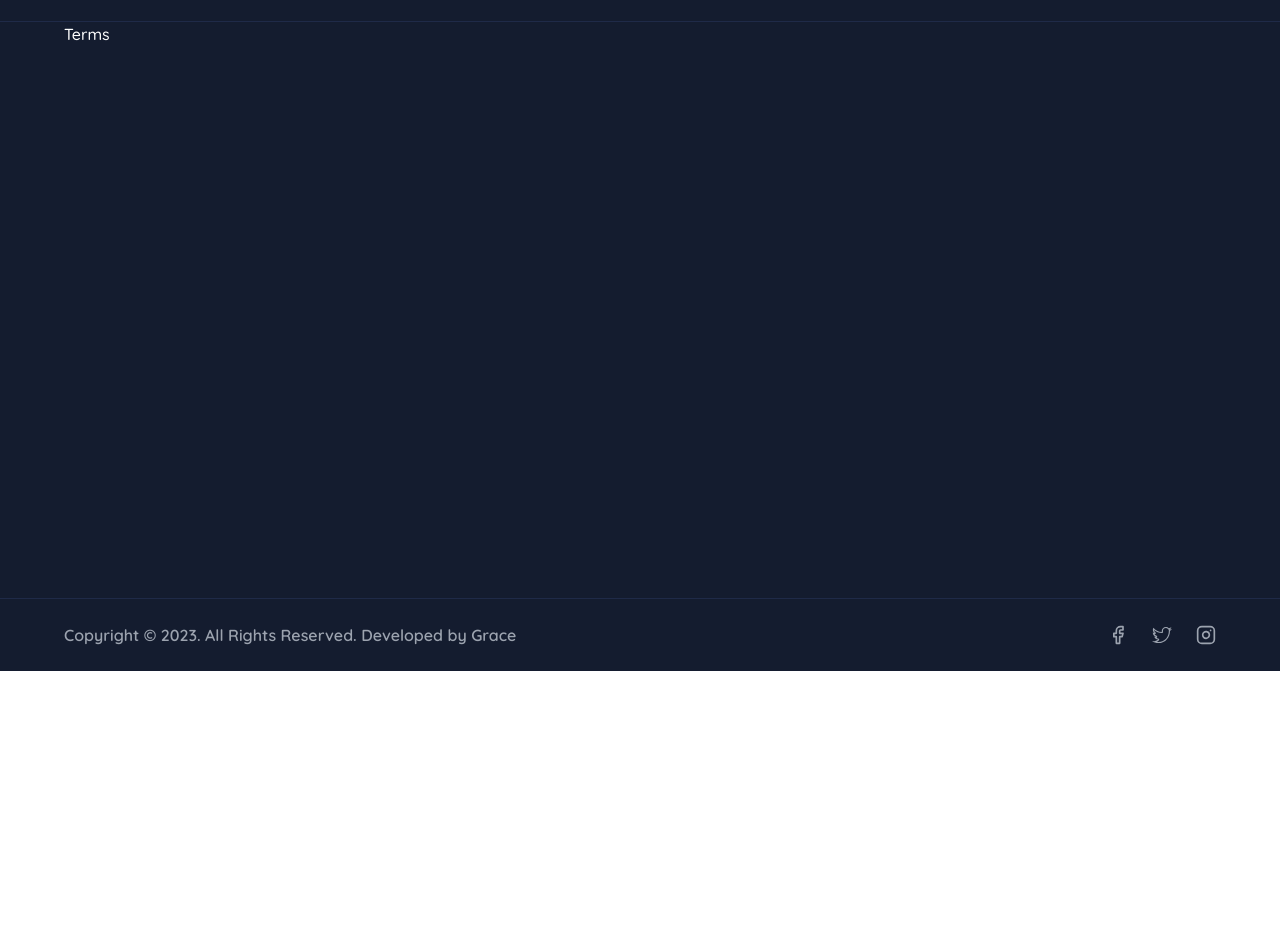
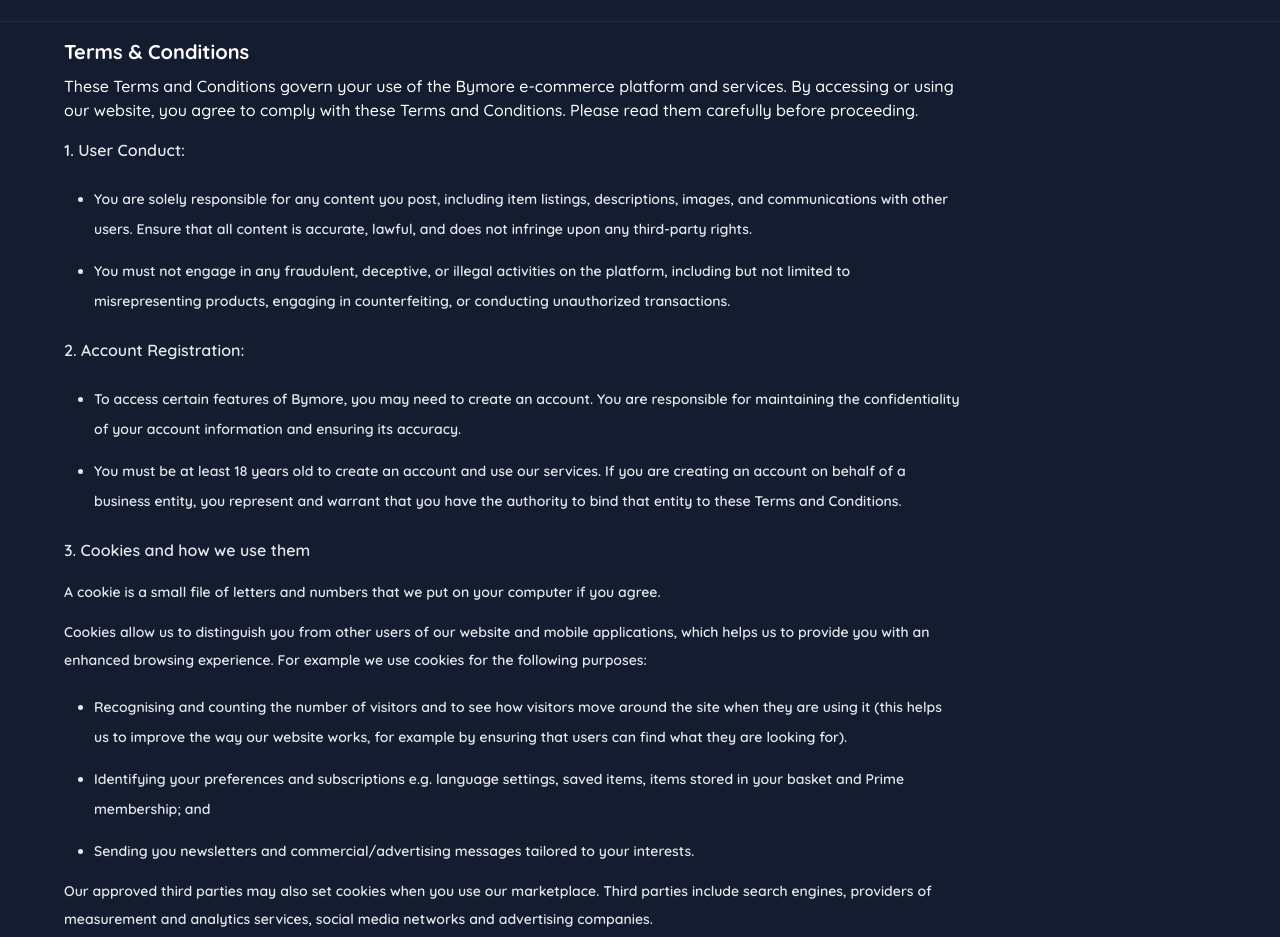
Before and after one commit to gracebir/buymore, a Next.js app: page /term in a window 1280 px wide. Shown: the part 160-1097 px from the top of the page. Before the commit the page ends 831 px from the top, so only its background shows below. Built offline with nearby package versions, Linux system fonts and the light colour scheme.

Commit message:
term and condition page

```diff
--- a/src/pages/term.tsx
+++ b/src/pages/term.tsx
@@ -4,7 +4,147 @@
 function Term() {
   return (
     <Layout>
-      <h1>Terms</h1>
+      <div className='py-4 max-w-4xl'>
+        <div className='flex flex-col gap-2'>
+          <h1 className='text-xl font-bold'>Terms & Conditions</h1>
+          <span>
+            These Terms and Conditions govern your use of the Bymore e-commerce platform and services.
+            By accessing or using our website, you agree to comply with these Terms and Conditions.
+            Please read them carefully before proceeding.
+          </span>
+        </div>
+        <div className="markdown">
+          <h2>1. User Conduct:</h2>
+          <ul>
+            <li>You are solely responsible for any content you post, including item listings, descriptions, images, and communications with other users. Ensure that all content is accurate, lawful, and does not infringe upon any third-party rights.</li>
+
+            <li>You must not engage in any fraudulent, deceptive, or illegal activities on the platform, including but not limited to misrepresenting products, engaging in counterfeiting, or conducting unauthorized transactions.</li>
+          </ul>
+
+          <h2>2. Account Registration:</h2>
+
+          <ul>
+            <li>
+              To access certain features of Bymore, you may need to create an account. You are responsible for maintaining the confidentiality of your account information and ensuring its accuracy.
+            </li>
+
+            <li>
+              You must be at least 18 years old to create an account and use our services. If you are creating an account on behalf of a business entity, you represent and warrant that you have the authority to bind that entity to these Terms and Conditions.
+            </li>
+          </ul>
+
+          <h2>3. Cookies and how we use them</h2>
+
+          <p>
+            A cookie is a small file of letters and numbers that we put on your
+            computer if you agree.
+          </p>
+
+          <p>
+            Cookies allow us to distinguish you from other users of our website
+            and mobile applications, which helps us to provide you with an
+            enhanced browsing experience. For example we use cookies for the
+            following purposes:
+          </p>
+
+          <ul>
+            <li>
+              Recognising and counting the number of visitors and to see how
+              visitors move around the site when they are using it (this helps
+              us to improve the way our website works, for example by ensuring
+              that users can find what they are looking for).
+            </li>
+
+            <li>
+              Identifying your preferences and subscriptions e.g. language
+              settings, saved items, items stored in your basket and Prime
+              membership; and
+            </li>
+
+            <li>
+              Sending you newsletters and commercial/advertising messages
+              tailored to your interests.
+            </li>
+          </ul>
+
+          <p>
+            Our approved third parties may also set cookies when you use our
+            marketplace. Third parties include search engines, providers of
+            measurement and analytics services, social media networks and
+            advertising companies.
+          </p>
+
+          <h2>4. Buying and Selling:</h2>
+
+          <ul>
+            <li>
+              Bymore acts as a platform to facilitate transactions between buyers and sellers. We do not guarantee the availability, quality, or legality of the products listed on our platform. It is your responsibility to verify the accuracy and suitability of any item before making a purchase.
+            </li>
+
+            <li>
+              Sellers are responsible for accurately describing their products, setting reasonable prices, and fulfilling orders in a timely manner. Buyers are responsible for completing transactions and making payments as agreed upon.
+              c. Bymore is not involved in the actual transaction between buyers and sellers, and we do not assume any responsibility or liability for the actions or omissions of users.
+            </li>
+          </ul>
+
+          <h2>5. Intellectual Property:</h2>
+
+          <ul>
+            <li>
+              All content on the Bymore platform, including logos, trademarks, text, images, and software, is the property of Bymore or its licensors and is protected by intellectual property laws. You may not use, reproduce, modify, or distribute any content without prior written consent from Bymore.
+            </li>
+
+            <li>
+              By posting content on Bymore, you grant us a non-exclusive, worldwide, royalty-free license to use, reproduce, modify, adapt, and display the content for the purpose of operating and promoting the platform.
+            </li>
+          </ul>
+
+          <h2>6.Privacy:</h2>
+
+          <ul>
+            <li>
+              Your privacy is important to us. Please refer to our Privacy Policy for information on how we collect, use, and disclose your personal data.
+            </li>
+          </ul>
+
+          <h2>7. Dispute Resolution:</h2>
+
+          <ul>
+            <li>
+              Any disputes or claims arising out of or relating to these Terms and Conditions or the use of Bymore shall be resolved through negotiation or other mutually agreed-upon methods.
+            </li>
+
+            <li>
+              If a dispute cannot be resolved amicably, it shall be submitted to binding arbitration in accordance with the rules of the arbitration organization agreed upon by both parties.
+            </li>
+          </ul>
+
+          <h2>8. Limitation of Liability:</h2>
+
+          <ul>
+            <li>
+              Bymore shall not be liable for any direct, indirect, incidental, consequential, or punitive damages arising out of or in connection with the use of our platform, even if advised of the possibility of such damages.
+            </li>
+
+            <li>
+              Bymore does not guarantee the continuous, uninterrupted, or secure access to our platform and services. We reserve the right to modify, suspend, or terminate the platform at any time without prior notice.
+            </li>
+          </ul>
+
+          <h2>9. Governing Law:</h2>
+
+          <ul>
+            <li>
+              These Terms and Conditions shall be governed by and construed in accordance with the laws of [Jurisdiction]. Any disputes arising from these Terms and Conditions shall be subject to the exclusive jurisdiction of the courts of [Jurisdiction].
+            </li>
+          </ul>
+
+          <p>
+            By accessing or using Bymore, you acknowledge that you have read, understood, and agreed to be bound by these Terms and Conditions. If you do not agree with any part of these Terms and Conditions, please refrain from using our platform and services.
+          </p>
+
+        </div>
+      </div>
     </Layout>
   )
 }
```
